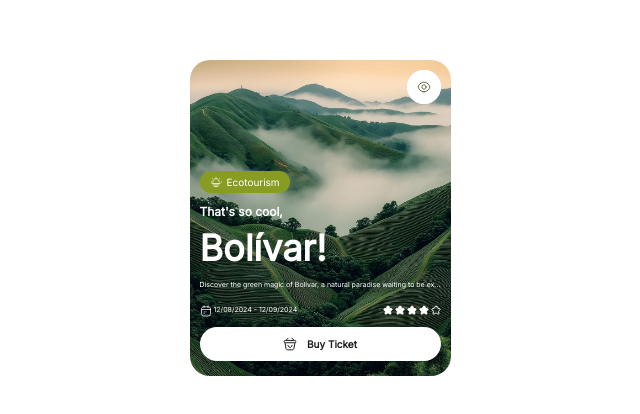
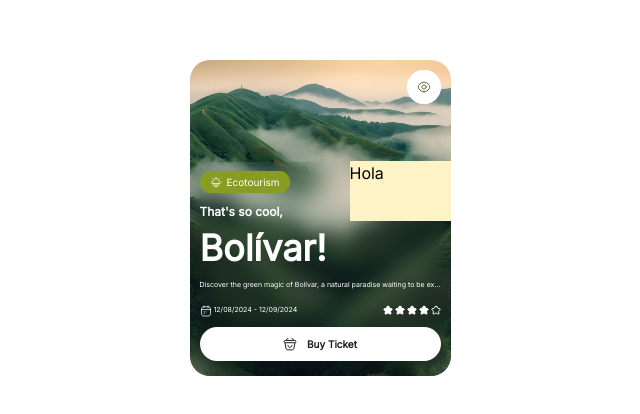
Before and after one commit to GuerreroWelinton/course-tailwindcssv4, a website: page src/practice-1/index.html in a window 1280 px wide. Shown: the part 182-596 px from the top of the page, without its empty margins (320-960 px from the left). Drawn offline with nearby package versions, Linux system fonts and the light colour scheme; files that its build step writes are made by us from their sources.

Commit message:
feat: enhance card design with SVG background and improved layout

```diff
--- a/src/practice-1/index.html
+++ b/src/practice-1/index.html
@@ -14,8 +14,56 @@
   <!-- https://www.figma.com/design/T2wq7zMlPLfYMtOjuy3Xql/Modern-Cards--Community-?node-id=1-227&m=dev -->
   <body class="flex h-screen items-center justify-center bg-white font-[Inter]">
     <section
-      class="flex h-[316px] w-[261px] max-w-[261px] min-w-[193px] flex-col items-start justify-between overflow-hidden rounded-[20px] bg-[url(/assets/images/practice-1.jpg)] bg-cover bg-center bg-no-repeat px-2.5 pt-2.5 pb-[15px]"
+      class="relative flex h-[316px] w-[261px] max-w-[261px] min-w-[193px] flex-col items-start justify-between overflow-hidden rounded-[20px] bg-[url(/assets/images/practice-1.jpg)] bg-cover bg-center bg-no-repeat px-2.5 pt-2.5 pb-[15px]"
     >
+      <div
+        class="absolute top-[102px] left-0 rounded-[20px] backdrop-blur-[10px]"
+      >
+        <div class="h-[214px] w-[261px]">
+          <svg
+            xmlns="http://www.w3.org/2000/svg"
+            width="261"
+            height="214"
+            viewBox="0 0 261 214"
+            fill="none"
+          >
+            <foreignObject x="-20" y="-20" width="301" height="254"
+              ><div
+                xmlns="http://www.w3.org/1999/xhtml"
+                style="
+                  backdrop-filter: blur(10px);
+                  clip-path: url(#bgblur_0_1_222_clip_path);
+                  height: 100%;
+                  width: 100%;
+                "
+              ></div
+            ></foreignObject>
+            <path
+              data-figma-bg-blur-radius="20"
+              d="M145.673 0C154.239 0 161.854 5.45477 164.61 13.5651L175.591 45.8793C178.347 53.9896 185.961 59.4443 194.527 59.4443H241C252.046 59.4443 261 68.3986 261 79.4443V194C261 205.046 252.046 214 241 214H20C8.95427 214 -3.05176e-05 205.046 -3.05176e-05 194V20C-3.05176e-05 8.9543 8.95427 0 20 0H145.673Z"
+              fill="white"
+              fill-opacity="0.01"
+            />
+            <defs>
+              <clipPath
+                id="bgblur_0_1_222_clip_path"
+                transform="translate(20 20)"
+              >
+                <path
+                  d="M145.673 0C154.239 0 161.854 5.45477 164.61 13.5651L175.591 45.8793C178.347 53.9896 185.961 59.4443 194.527 59.4443H241C252.046 59.4443 261 68.3986 261 79.4443V194C261 205.046 252.046 214 241 214H20C8.95427 214 -3.05176e-05 205.046 -3.05176e-05 194V20C-3.05176e-05 8.9543 8.95427 0 20 0H145.673Z"
+                />
+              </clipPath>
+            </defs>
+          </svg>
+        </div>
+
+        <div
+          class="absolute bottom-[155px] left-[160px] h-[60px] w-[101px] bg-amber-100"
+        >
+          Hola
+        </div>
+      </div>
+
       <article
         class="flex flex-col items-end justify-center gap-2.5 self-stretch"
       >
@@ -108,7 +156,7 @@
           </span>
         </section>
 
-        <section class="flex flex-col items-start gap-[5px] self-stretch">
+        <section class="z-1 flex flex-col items-start gap-[5px] self-stretch">
           <p
             class="self-stretch text-xs leading-normal font-semibold text-white not-italic"
           >
@@ -126,7 +174,7 @@
           </p>
         </section>
 
-        <section class="flex items-start justify-center self-stretch">
+        <section class="z-1 flex items-start justify-center self-stretch">
           <div class="flex flex-1 items-center gap-0.5">
             <div class="flex shrink-0 items-center justify-center">
               <svg
```
